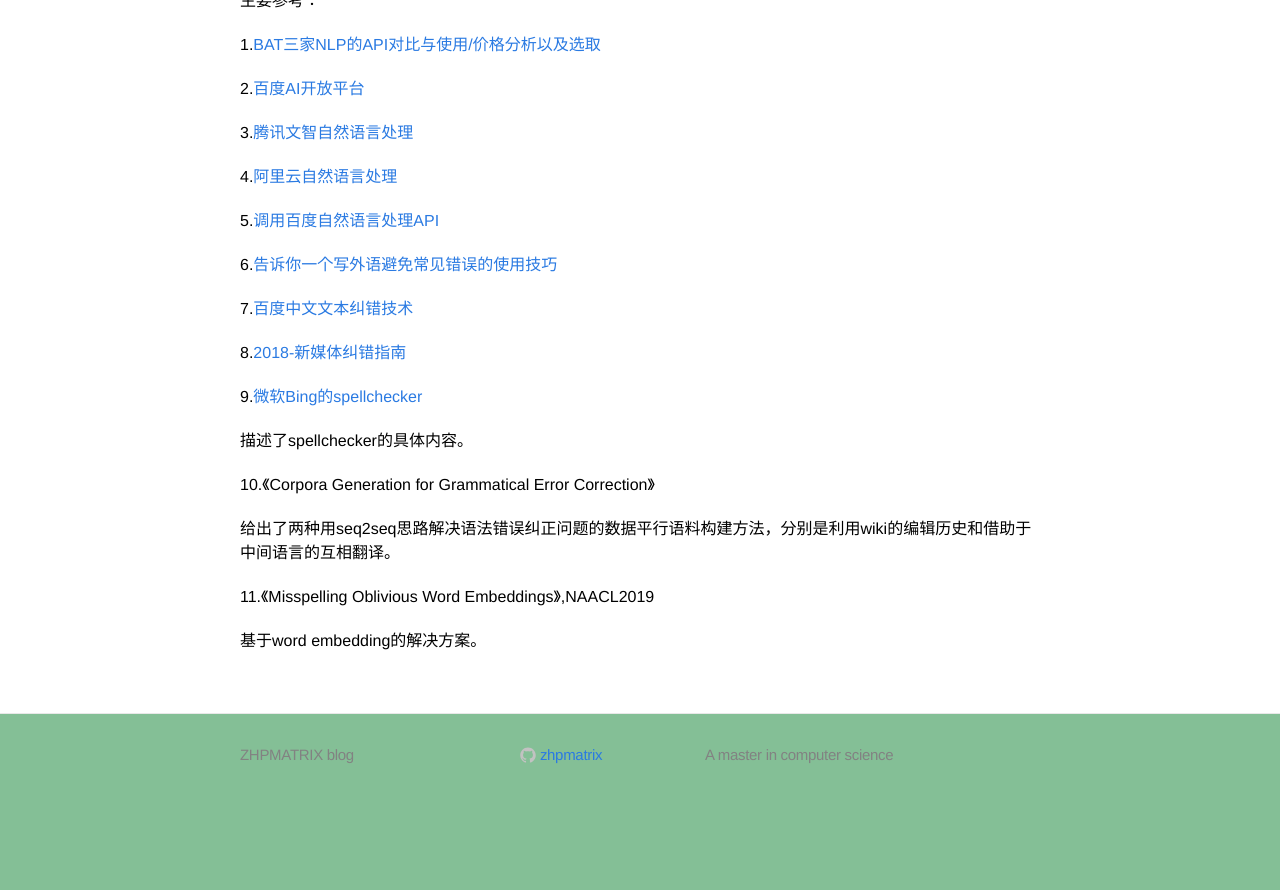
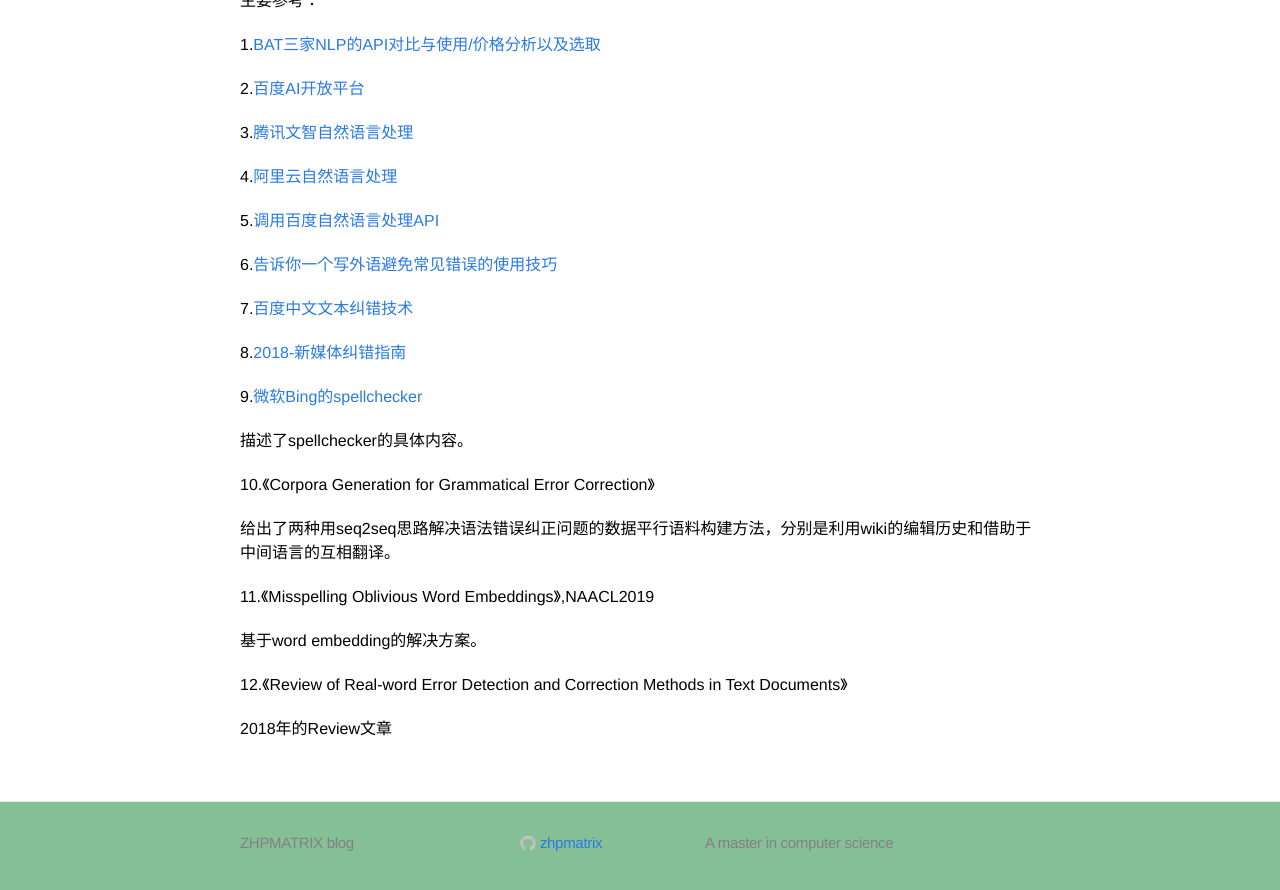
Before and after one commit to zhpmatrix/zhpmatrix.github.io, a Jekyll site: the page built from _posts/2019-02-01-rethinking-spellchecker.md, in a window 1280 px wide and 900 px high, scrolled down 2938 px. Shown: the top 890 px of the window. Built offline with Jekyll 4.4.1, drawn with Linux system fonts in a browser that asks for light colours; comment, search, counter and statistics services are not loaded; before the commit the page ends 3750 px from its top, so only the background shows below that.

Commit message:
add new ref

```diff
--- a/_posts/2019-02-01-rethinking-spellchecker.md
+++ b/_posts/2019-02-01-rethinking-spellchecker.md
@@ -137,3 +137,7 @@ for text in text_list:
 11.《Misspelling Oblivious Word Embeddings》,NAACL2019
 
 基于word embedding的解决方案。
+
+12.《Review of Real-word Error Detection and Correction Methods in Text Documents》
+
+2018年的Review文章
```
